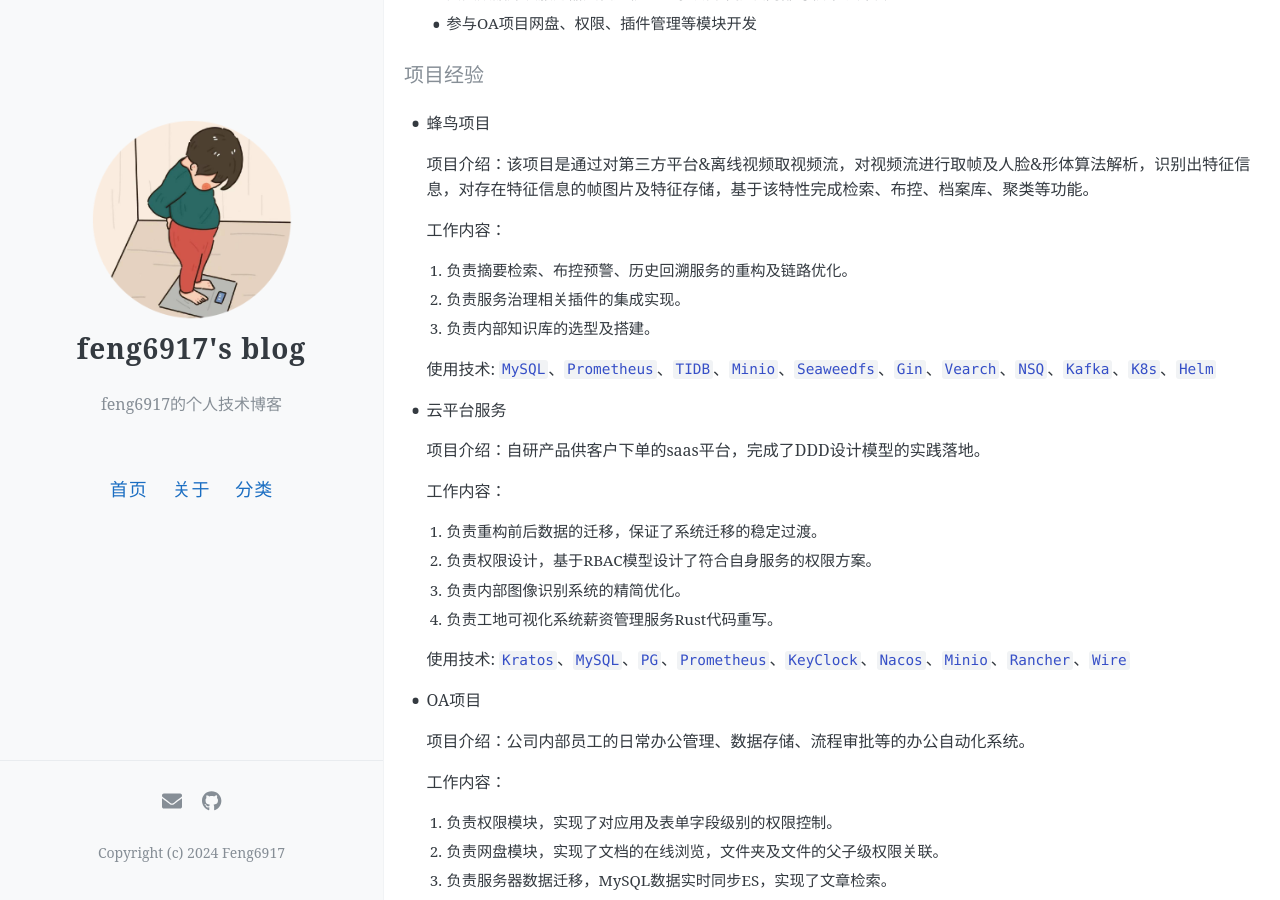
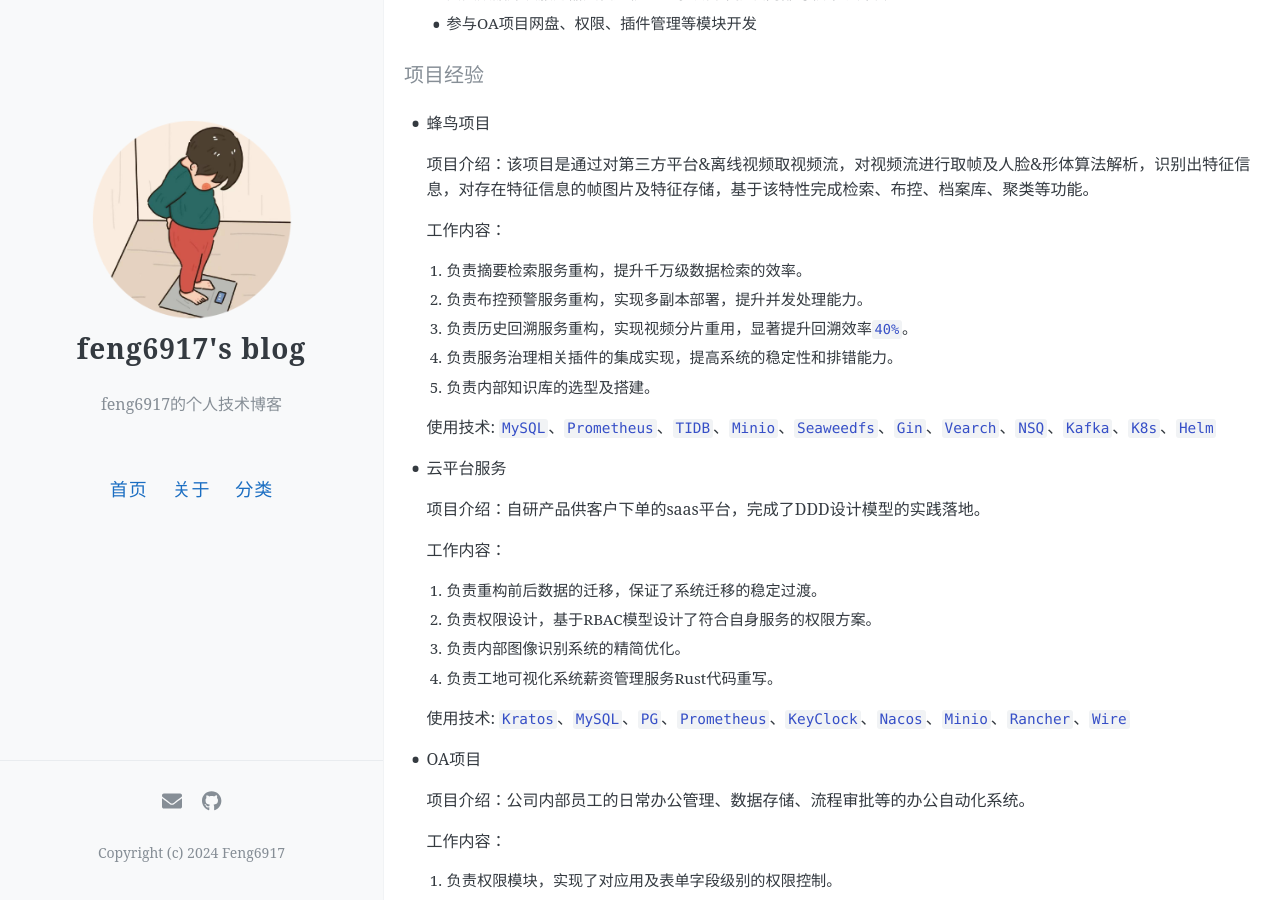
Before and after one commit to feng6917/feng6917.github.io, a Jekyll site: the page built from _posts/2024-10-12-resume.md, in a window 1280 px wide and 900 px high, scrolled down 923 px. Built offline with Jekyll 4.4.1, drawn with Linux system fonts in a browser that asks for light colours; our own code applies the rules of GitHub Pages for plain Markdown files; comment, search, counter and statistics services are not loaded.

Commit message:
fix: resume

```diff
--- a/_posts/2024-10-12-resume.md
+++ b/_posts/2024-10-12-resume.md
@@ -37,9 +37,11 @@
   项目介绍：该项目是通过对第三方平台&离线视频取视频流，对视频流进行取帧及人脸&形体算法解析，识别出特征信息，对存在特征信息的帧图片及特征存储，基于该特性完成检索、布控、档案库、聚类等功能。
 
   工作内容：
-  1. 负责摘要检索、布控预警、历史回溯服务的重构及链路优化。
-  2. 负责服务治理相关插件的集成实现。
-  3. 负责内部知识库的选型及搭建。
+  1. 负责摘要检索服务重构，提升千万级数据检索的效率。
+  2. 负责布控预警服务重构，实现多副本部署，提升并发处理能力。
+  3. 负责历史回溯服务重构，实现视频分片重用，显著提升回溯效率`40%`。
+  4. 负责服务治理相关插件的集成实现，提高系统的稳定性和排错能力。
+  5. 负责内部知识库的选型及搭建。
 
   使用技术: `MySQL`、`Prometheus`、`TIDB`、`Minio`、`Seaweedfs`、`Gin`、`Vearch`、`NSQ`、`Kafka`、`K8s`、`Helm`
 
```
Also changed, not shown: _posts/2020-3-3-lg-project.md (+25 -3 lines), images/2020-3-3/20.jpg (added).
